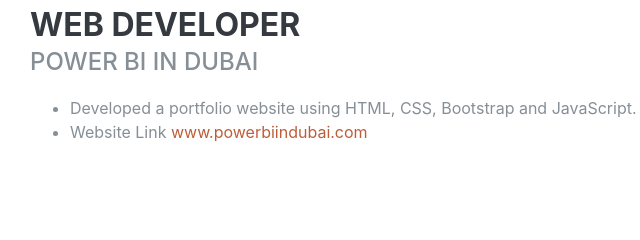
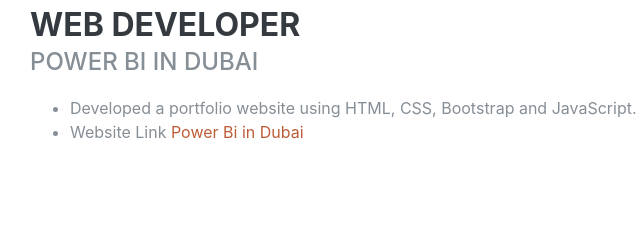
Before and after one commit to geekanant/old_portfolio, a plain HTML site: page index.html in a window 1280 px wide. Shown: the part 1700-1940 px from the top of the page, 290-930 px from the left. Drawn offline with Linux system fonts and the light colour scheme; a web font is replaced by a local one.

Commit message:
Update index.html

```diff
--- a/index.html
+++ b/index.html
@@ -139,7 +139,7 @@
             <div class="subheading mb-3">Power Bi in Dubai</div>
             <ul>
             <p><li>Developed a portfolio website using HTML, CSS, Bootstrap and JavaScript.</li>
-              <li>Website Link <a href="www.powerbiindubai.com">www.powerbiindubai.com</a></li>
+              <li>Website Link <a href="www.powerbiindubai.com" target="_blank">Power Bi in Dubai</a></li>
                </ul>
           </div>
           <div class="resume-date text-md-right">
```
